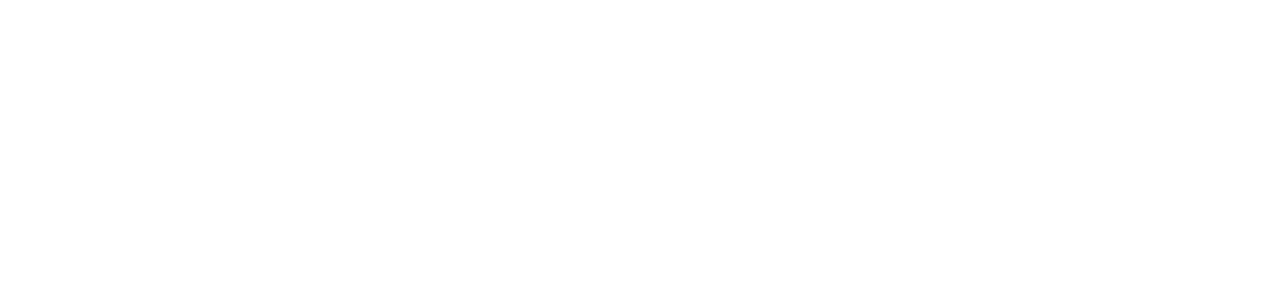
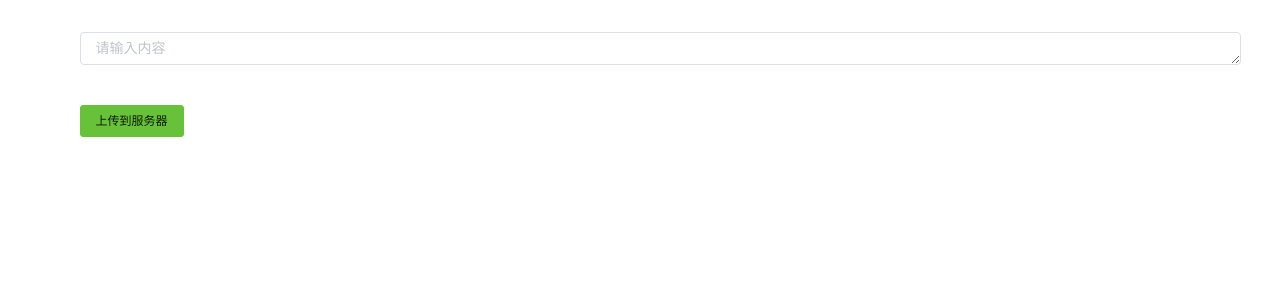
Before and after one commit to IssueAnalysis/iaclient, a Vue app: page /test in a window 1280 px wide. Shown: the top 300 px of the page. Built offline with nearby package versions, Linux system fonts and the light colour scheme; a small style sheet from the web is missing.

Commit message:
feat: add issue_post and issue_table components

```diff
--- a/src/components/issuePost.vue
+++ b/src/components/issuePost.vue
@@ -1,10 +1,63 @@
 <template>
+    <v-container>
+        <el-upload
+                class="upload-demo"
+                style="margin: 20px"
+                drag
+                ref="upload"
+                action="/api/issue/post_file"
+                multiple
+                :file-list="fileList"
+                :auto-upload="false"
+                v-show="isFile">
+            <i class="el-icon-upload"></i>
+            <div class="el-upload__text">将文件拖到此处，或<em>点击上传</em></div>
+        </el-upload>
+        <el-input
+                style="margin: 20px"
+                type="textarea"
+                :rows="2"
+                placeholder="请输入内容"
+                autosize
+                v-model="textarea"
+                v-show="!isFile">
+        </el-input>
 
+        <el-button style="margin: 20px" size="small" type="success" @click="submitUpload">上传到服务器</el-button>
+    </v-container>
 </template>
 
 <script>
+    import axios from 'axios'
     export default {
-        name: "issuePost"
+        name: "issuePost",
+        props:{
+            isFile: Boolean
+        },
+        data() {
+            return {
+                textarea: "",
+                fileList: [{name: 'food.jpeg', url: 'https://fuss10.elemecdn.com/3/63/4e7f3a15429bfda99bce42a18cdd1jpeg.jpeg?imageMogr2/thumbnail/360x360/format/webp/quality/100'}, {name: 'food2.jpeg', url: 'https://fuss10.elemecdn.com/3/63/4e7f3a15429bfda99bce42a18cdd1jpeg.jpeg?imageMogr2/thumbnail/360x360/format/webp/quality/100'}]
+            };
+        },
+        methods: {
+            submitUpload() {
+                const app = this
+                if(app.isFile) {
+                    app.$refs.upload.submit();
+                    this.$message.success("上传成功")
+                }else{
+                    axios.post('/api/issue/post_txt',{
+                        issues:app.textarea
+                    }).then(()=>{
+                        this.$message.success("上传成功")
+                        }
+                    ).catch(error => {
+                        this.$message.error('上传失败：Err = ' + error.response.data.message)
+                    })
+                }
+            },
+        }
     }
 </script>
 
--- a/src/router/index.js
+++ b/src/router/index.js
@@ -2,6 +2,7 @@
 import VueRouter from 'vue-router'
 import Home from '../views/Home.vue'
 import Login from "../views/Login.vue";
+import issuePost from "../components/issuePost";
 
 Vue.use(VueRouter)
 
@@ -24,6 +25,11 @@
       name: 'Login',
       component: Login
     },
+    {
+      path: '/test',
+      name: 'test',
+      component: issuePost
+    },
 ]
 
 const router = new VueRouter({
```
Also changed, not shown: src/components/issueTable.vue (+10 -14 lines).
